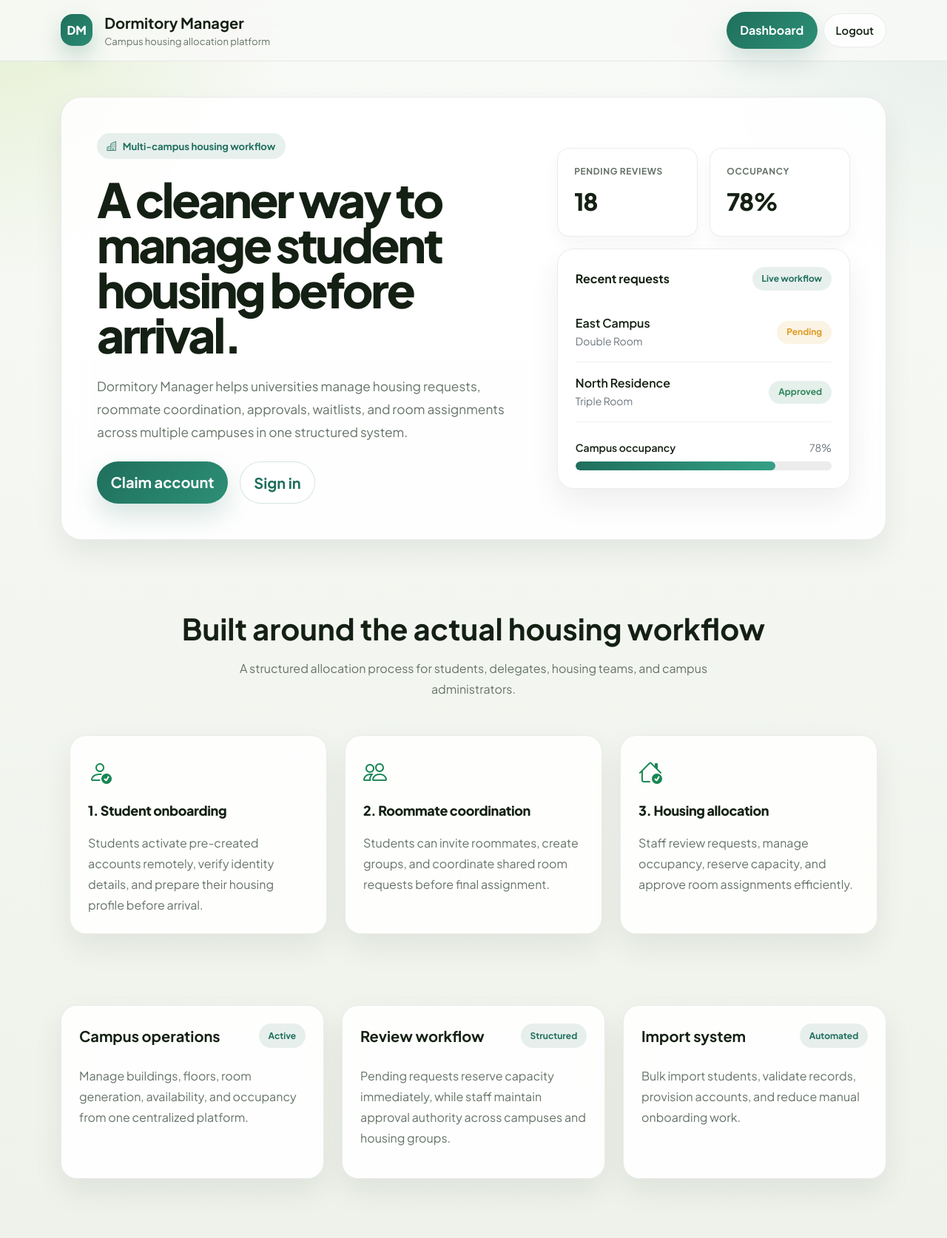
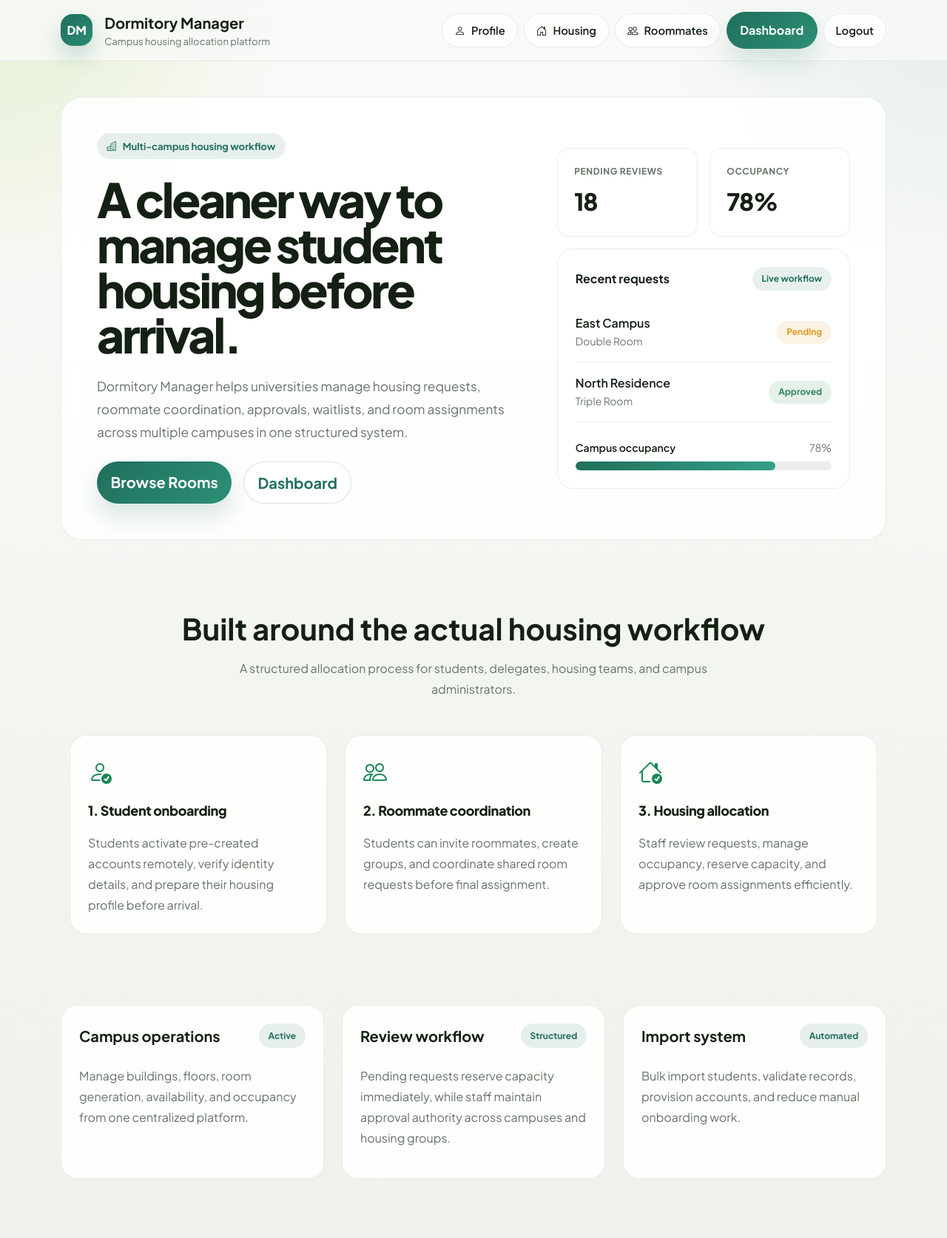
Before and after one commit to KCblama19/Dormitory-Management-System, a Django app: page / in a window 1280 px wide. Shown: the whole page at 74% size. Run offline with Django 5.2, Linux system fonts and the light colour scheme; a user stored in the database is signed in; tables that the repository leaves empty hold one stand-in row (values such as "Sample post").

Commit message:
Updated Static File(Css) and Minor Bug Fixes

```diff
--- a/accounts/models.py
+++ b/accounts/models.py
@@ -166,7 +166,7 @@ class User(AbstractUser):
 
         return f"Admin {self.staff_id} ({self.email})"
 
-    # Return True or False for the user role
+    # Return True or False based on the user role
     @property
     def is_student(self):
         return self.role == self.UserType.STUDENT
--- a/static/css/base.css
+++ b/static/css/base.css
@@ -16,11 +16,11 @@
     --dm-warning: #dd9b22;
     --dm-danger: #c44545;
 
-    --dm-shadow-sm: 0 8px 20px rgba(15, 23, 20, 0.04);
+    --dm-shadow-sm: 0 0px 0px rgba(15, 23, 20, 0.04);
 
-    --dm-shadow-md: 0 18px 40px rgba(15, 23, 20, 0.07);
+    --dm-shadow-md: 0 0px 0px rgba(15, 23, 20, 0.07);
 
-    --dm-shadow-lg: 0 28px 80px rgba(15, 23, 20, 0.10);
+    --dm-shadow-lg: 0 0px 0px rgba(15, 23, 20, 0.10);
 
     --dm-radius-xl: 28px;
     --dm-radius-lg: 22px;
--- a/templates/base.html
+++ b/templates/base.html
@@ -75,33 +75,31 @@
             <!-- DESKTOP NAV -->
             <div class="desktop-nav d-flex align-items-center gap-2 flex-wrap">
 
+                <!-- Render the Navbar based on the user role [Student, Admin, Staff, Delegate] -->
                 {% if request.user.is_authenticated %}
 
-                    {% if request.user.role == "student" %}
+                    {% if request.user.is_student %}
 
                         <a class="nav-chip">
                             <i class="bi bi-person"></i>
                             Profile
-
                         </a>
 
                         <a class="nav-chip">
                             <i class="bi bi-house-door"></i>
                             Housing
-
                         </a>
 
                         <a class="nav-chip">
                             <i class="bi bi-people"></i>
                             Roommates
-
                         </a>
 
                     {% endif %}
 
 
 
-                    {% if request.user.role == "staff" or request.user.role == "admin" %}
+                    {% if request.user.is_admin_user or request.user.is_staff_member %}
 
                         <div class="dropdown">
 
@@ -174,14 +172,12 @@
 
                     {% endif %}
 
-
-
+                    <!--Fallback to this if the user does not have a role instead of failing-->
                     <a class="btn btn-primary">
                         Dashboard
                     </a>
 
-
-
+                    <!-- Display the Logout button -->
                     <form action="{% url 'accounts:logout' %}"
                           method="post">
 
@@ -196,6 +192,7 @@
 
                 {% else %}
 
+                <!-- Show claim account if the user is not authenticated -->
                     <a class="nav-chip">
                         Claim account
                     </a>
@@ -248,19 +245,16 @@
             {% if request.user.is_authenticated %}
 
                 <a class="nav-chip">
-
                     Dashboard
                 </a>
 
                 <a class="nav-chip">
-
                     Notifications
                 </a>
 
             {% else %}
 
                 <a class="nav-chip"></a>
-
                     Claim account
                 </a>
 
--- a/templates/landing_page.html
+++ b/templates/landing_page.html
@@ -31,6 +31,70 @@ Dormitory Manager
                         across multiple campuses in one structured system.
                     </p>
 
+                    <!-- Display the appropriate actions based on the user's
+                         authentication status, account claim status, and role.
+                    -->
+                    {% if request.user.is_authenticated %}
+
+                        <!-- Check if the user have claim their account -->
+
+                        {% if not request.user.is_claimed %}
+                            <div class="d-flex flex-wrap gap-3">
+
+                                <a class="btn btn-primary btn-lg">
+                                    Claim account
+                                </a>
+
+                                <a class="btn btn-outline-primary btn-lg"
+                                href="{% url 'accounts:dashboard' %}">
+                                    Dashboard
+                                </a>
+                            </div>
+
+                        <!-- Check the user role -->
+
+                        {% elif request.user.is_admin_user or request.user.is_staff_member %}
+
+                            <div class="d-flex flex-wrap gap-3">
+                                <a class="btn btn-primary btn-lg"
+                                   href="{% url 'accounts:dashboard' %}">
+                                    Dashboard
+                                </a>
+
+                                <a class="btn btn-outline-primary btn-lg"
+                                   href="">
+                                    Admin Center
+                                </a>
+
+                            </div>
+
+                        {% elif request.user.is_student %}
+                            <div class="d-flex flex-wrap gap-3">
+                                <a class="btn btn-primary btn-lg"
+                                    href="">
+                                    Browse Rooms
+                                </a>
+
+                                <a class="btn btn-outline-primary btn-lg"
+                                    href="">
+                                    Dashboard
+                                </a>
+                            </div>
+
+
+                        {% else %}
+
+                        <div class="container">
+
+                                <div class="mb-4">
+                                    <p class="alert alert-info">UnKnown account type</p>
+                                </div>
+
+                        </div>
+
+                        {% endif %}
+
+                    {% else %}
                         <div class="d-flex flex-wrap gap-3">
 
                             <a class="btn btn-primary btn-lg">
@@ -41,8 +105,10 @@ Dormitory Manager
                             href="{% url 'accounts:login' %}">
                                 Sign in
                             </a>
+                        </div>
 
-                    </div>
+                    {% endif %}
+
                 </div>
 
                 <div class="col-xl-5">
```
Lines whose indentation alone changed are shown as unchanged.
